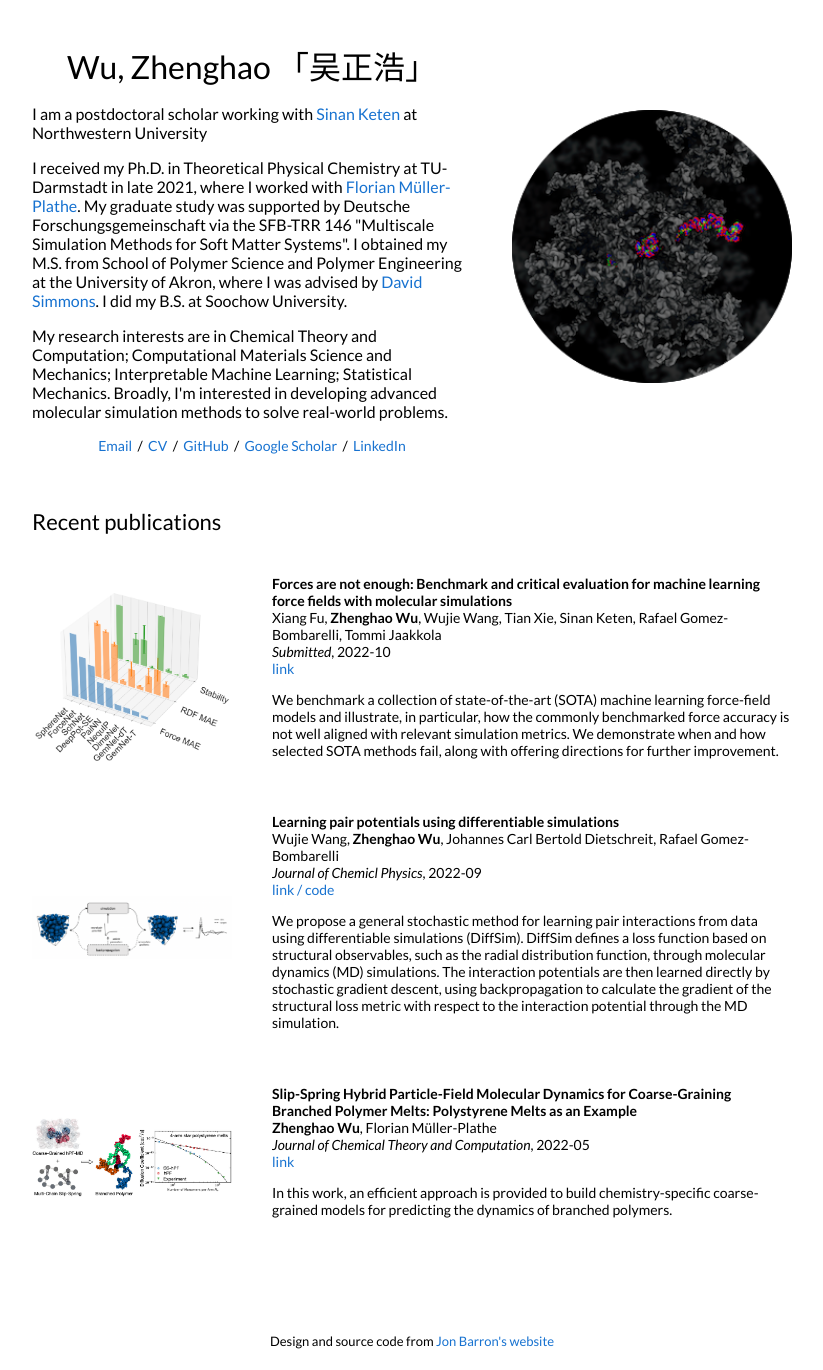
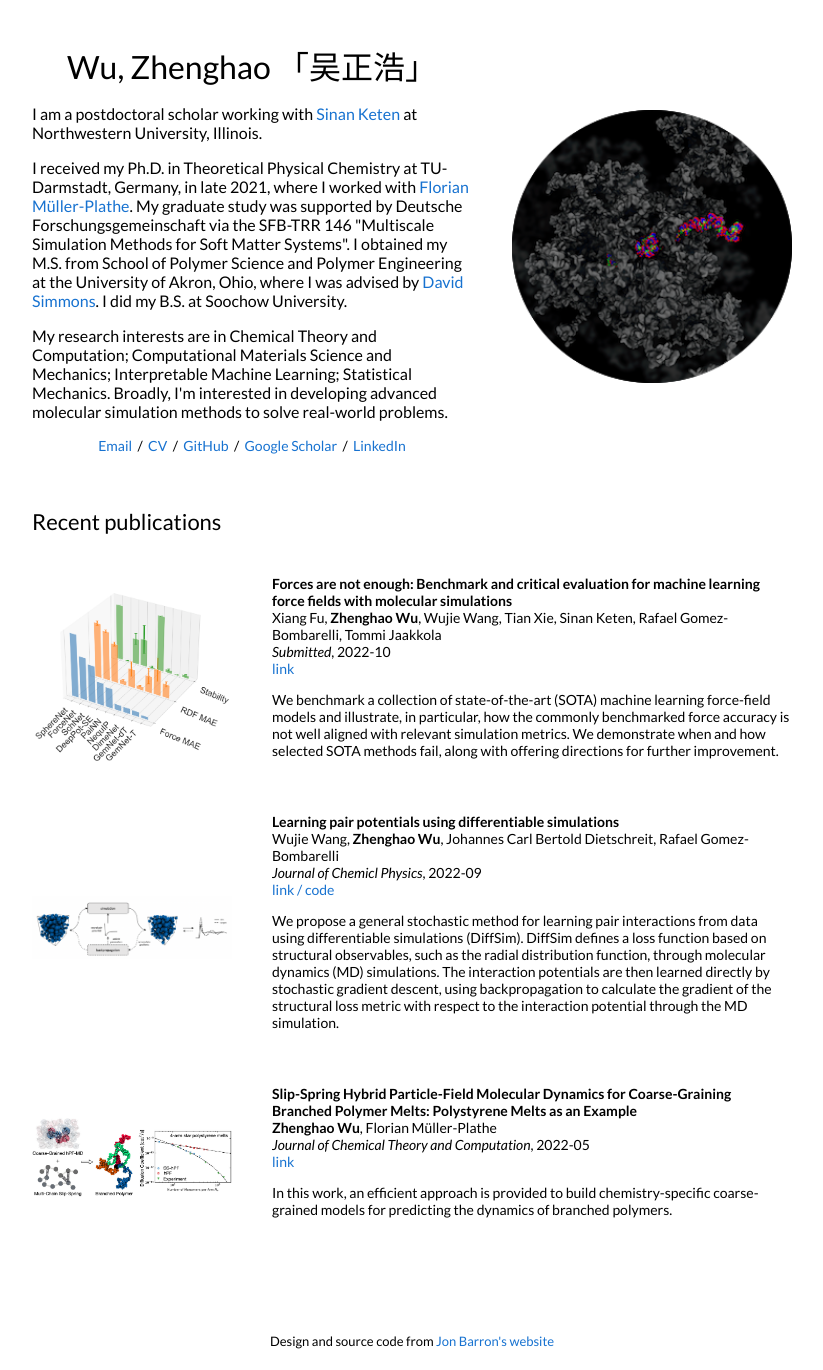
Before and after one commit to Chenghao-Wu/Chenghao-Wu.github.io, a Jekyll site: the page built from _posts/2022-10-13-TMLR2023.markdown, in a window 1280 px wide. Shown: the whole page, without its empty margins (228-1051 px from the left). Built offline with Jekyll 4.4.1, drawn with Linux system fonts in a browser that asks for light colours.

Commit message:
update self

```diff
--- a/_layouts/default.html
+++ b/_layouts/default.html
@@ -27,10 +27,10 @@
               <h1>
                 Wu, Zhenghao 「吴正浩」
               </h1>
-              <p style="font-size:16px">I am a postdoctoral scholar working with <a style="font-size:16px" href="https://www.keten-group.northwestern.edu/">Sinan Keten</a> at Northwestern University
+              <p style="font-size:16px">I am a postdoctoral scholar working with <a style="font-size:16px" href="https://www.keten-group.northwestern.edu/">Sinan Keten</a> at Northwestern University, Illinois.
               </p>
               <p style="font-size:16px">
-                I received my Ph.D. in Theoretical Physical Chemistry at TU-Darmstadt in late 2021, where I worked with <a style="font-size:16px" href="https://en.wikipedia.org/wiki/Florian_M%C3%BCller-Plathe">Florian Müller-Plathe</a>. My graduate study was supported by Deutsche Forschungsgemeinschaft via the SFB-TRR 146 "Multiscale Simulation Methods for Soft Matter Systems". I obtained my M.S. from School of Polymer Science and Polymer Engineering at the University of Akron, where I was advised by <a style="font-size:16px" href="https://www.usf.edu/engineering/chbme/people/dssimmons.aspx">David Simmons</a>. I did my B.S. at Soochow University.
+                I received my Ph.D. in Theoretical Physical Chemistry at TU-Darmstadt, Germany, in late 2021, where I worked with <a style="font-size:16px" href="https://en.wikipedia.org/wiki/Florian_M%C3%BCller-Plathe">Florian Müller-Plathe</a>. My graduate study was supported by Deutsche Forschungsgemeinschaft via the SFB-TRR 146 "Multiscale Simulation Methods for Soft Matter Systems". I obtained my M.S. from School of Polymer Science and Polymer Engineering at the University of Akron, Ohio, where I was advised by <a style="font-size:16px" href="https://www.usf.edu/engineering/chbme/people/dssimmons.aspx">David Simmons</a>. I did my B.S. at Soochow University.
               </p>
               <p style="font-size:16px">
                 My research interests are in Chemical Theory and Computation; Computational Materials Science and Mechanics; Interpretable Machine Learning; Statistical Mechanics. Broadly, I'm interested in developing advanced molecular simulation methods to solve real-world problems.
```
